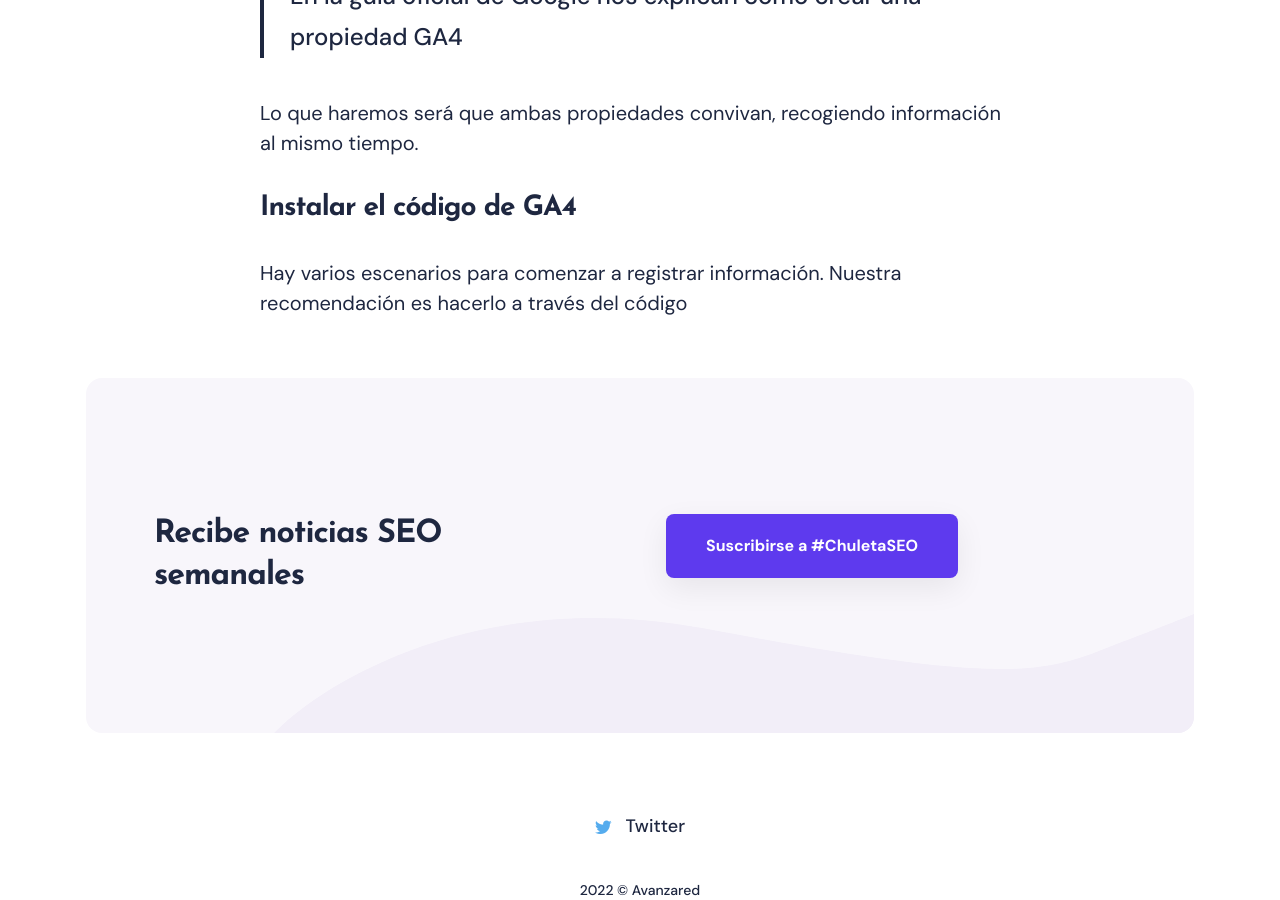
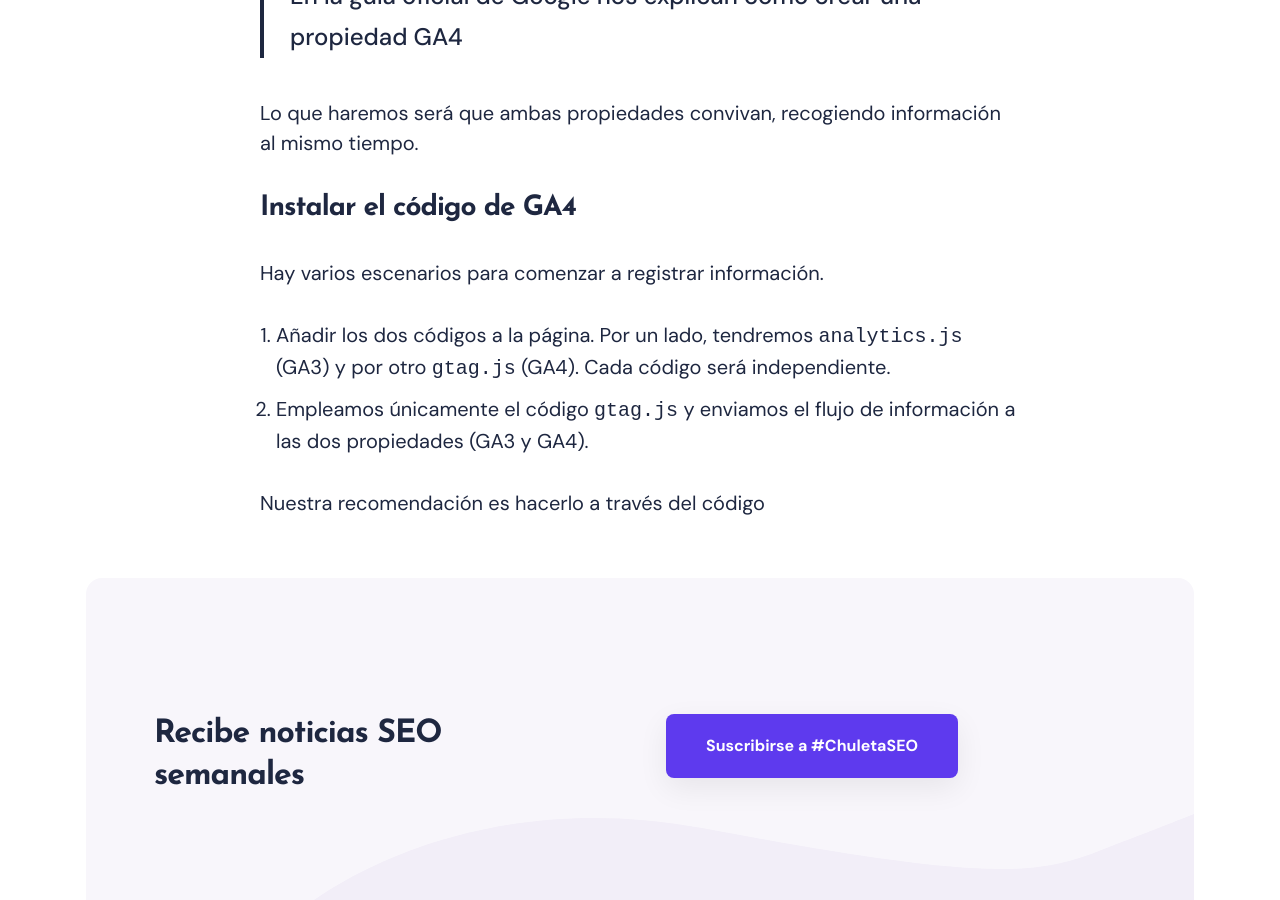
Before and after one commit to Emirodgar/w-avanzared, a Jekyll site: the page built from Google Analytics/google-analytics.md, in a window 1280 px wide and 900 px high, scrolled down 1081 px. Built offline with Jekyll 4.4.1, drawn with Linux system fonts in a browser that asks for light colours; nearby versions of some CDN libraries.

Commit message:
Google Analytics/google-analytics.md updated from https://stackedit.io/

```diff
--- a/Google Analytics/google-analytics.md
+++ b/Google Analytics/google-analytics.md
@@ -29,8 +29,14 @@ Lo que haremos será que ambas propiedades convivan, recogiendo información al
 
 ## Instalar el código de GA4
 
-Hay varios escenarios para comenzar a registrar información. Nuestra recomendación es hacerlo a través del código
+Hay varios escenarios para comenzar a registrar información.
+
+
+ 1. Añadir los dos códigos a la página. Por un lado, tendremos `analytics.js` (GA3) y por otro `gtag.js` (GA4). Cada código será independiente.
+ 2. Empleamos únicamente el código `gtag.js` y enviamos el flujo de información a las dos propiedades (GA3 y GA4).
+
+Nuestra recomendación es hacerlo a través del código
 <!--stackedit_data:
-eyJoaXN0b3J5IjpbLTE2NzM5Nzg1NTIsLTE3NjI4MTAwNzQsLT
-IxMTE0MzAxNTFdfQ==
+eyJoaXN0b3J5IjpbOTY0NjI4MjI4LC0xNzYyODEwMDc0LC0yMT
+ExNDMwMTUxXX0=
 -->
```
